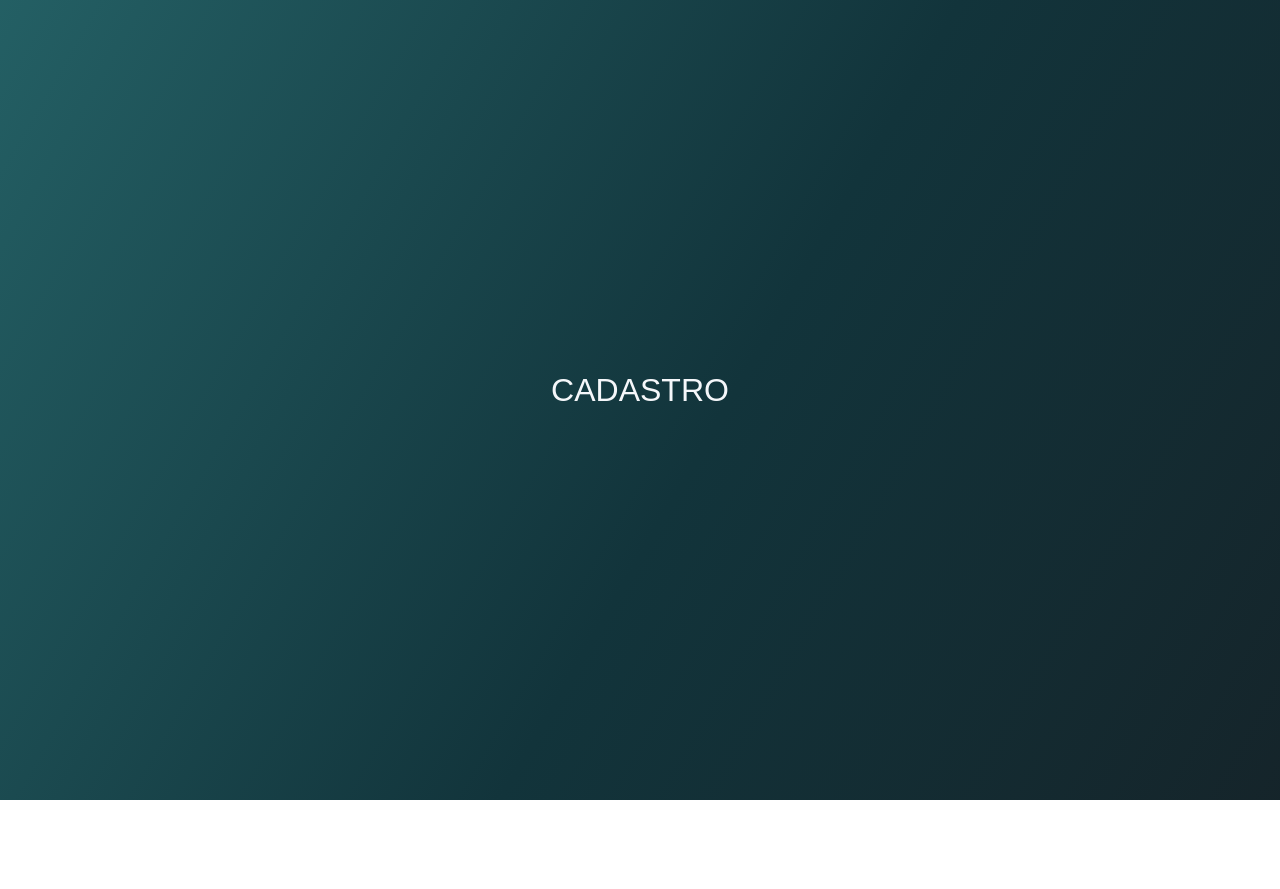
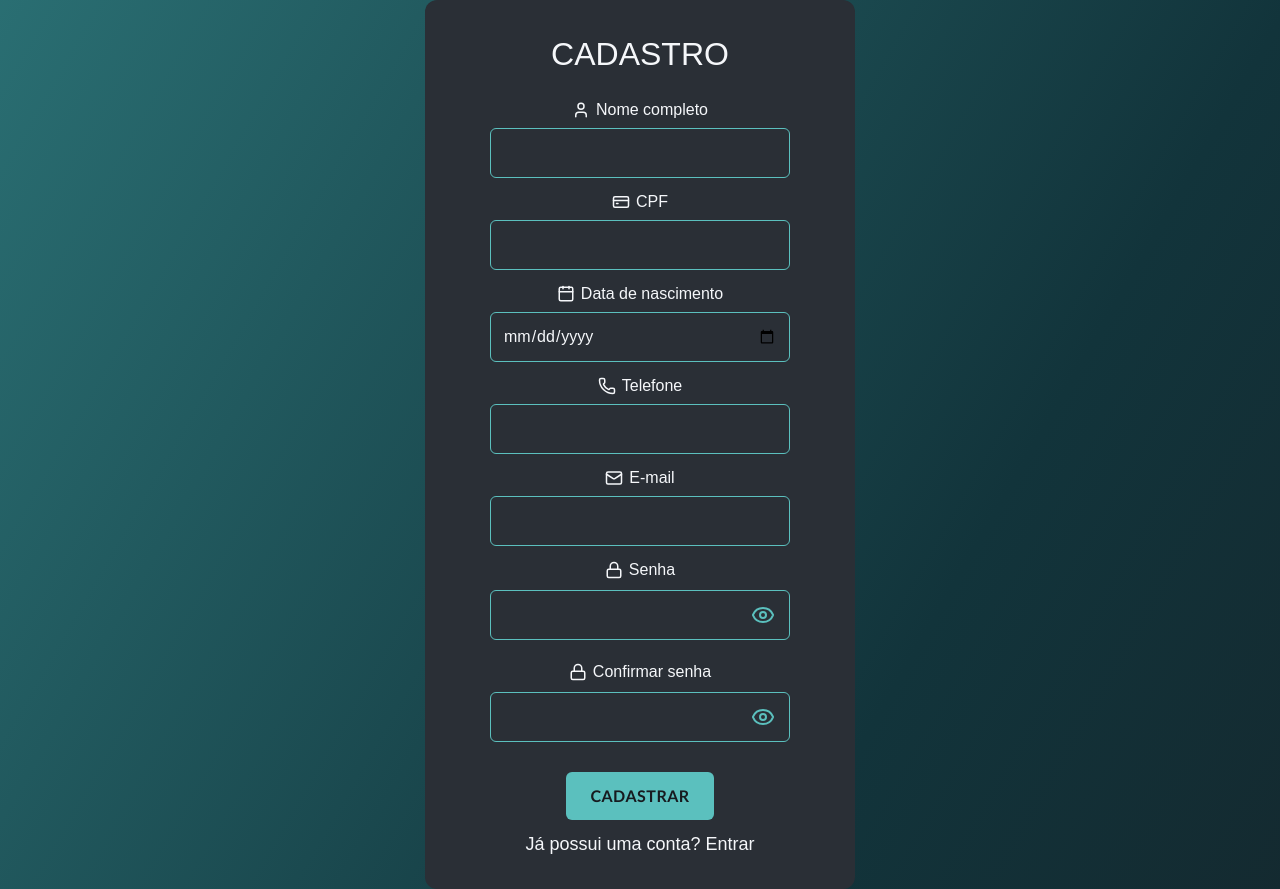
Before and after one commit to eric2009slo-dot/Projeto_Cotuca, a Next.js app in the folder frontend/: page /cadastro in a window 1280 px wide. Before the commit the page ends 800 px from the top, so only its background shows below. Built offline with nearby package versions, Linux system fonts and the light colour scheme.

Commit message:
Finalizar tela de cadastro

```diff
--- a/frontend/app/cadastro/page.js
+++ b/frontend/app/cadastro/page.js
@@ -1,8 +1,136 @@
+"use client";
+
+import { useState } from "react";
+
+import {
+  Eye,
+  EyeOff,
+  User,
+  CreditCard,
+  Calendar,
+  Phone,
+  Mail,
+  Lock
+} from "lucide-react";
+
+import Link from "next/link";
 
 export default function Cadastro() {
+  const [mostrarSenha, setMostrarSenha] = useState(false);
+  const [mostrarConfirmacao, setMostrarConfirmacao] = useState(false);
+  const [senha, setSenha] = useState("");
+  const [confirmacao, setConfirmacao] = useState("");
+
+  function cadastrar() {
+  if (senha !== confirmacao) {
+    alert("As senhas não são iguais!");
+    return;
+  }
+
+  alert("Cadastro realizado com sucesso!");
+}
+
   return (
     <main>
-      <h1>CADASTRO</h1>
+      <div className="login-card">
+        <h1>CADASTRO</h1>
+
+        <label>
+          <User size={18} />
+          Nome completo
+        </label>
+
+<input type="text" />
+
+        <label>
+          <CreditCard size={18} />
+          CPF
+        </label>
+        <input
+          type="text"
+          inputMode="numeric"
+          maxLength="11"
+          onChange={(e) => {
+            e.target.value = e.target.value.replace(/\D/g, "");
+          }}
+        />
+
+
+       <label>
+        <Calendar size={18} />
+        Data de nascimento
+      </label>
+       <input type="date" />
+
+       <label>
+        <Phone size={18} />
+        Telefone
+      </label>
+       <input
+        type="tel"
+        maxLength="11"
+        onChange={(e) => {
+          e.target.value = e.target.value.replace(/\D/g, "");
+        }}
+       />
+
+       <label>
+        <Mail size={18} />
+        E-mail
+      </label>
+       <input type="email" />
+
+
+      <label>
+        <Lock size={18} />
+        Senha
+      </label>
+
+      <div className="senha-container">
+      <input
+        type={mostrarSenha ? "text" : "password"}
+        value={senha}
+        onChange={(e) => setSenha(e.target.value)}
+      />
+
+      <button
+        type="button"
+        onClick={() => setMostrarSenha(!mostrarSenha)}
+      >
+        {mostrarSenha ? <EyeOff /> : <Eye />}
+      </button>
+      </div>
+
+        <label>
+          <Lock size={18} />
+          Confirmar senha
+        </label>
+
+        <div className="senha-container">
+        <input
+          type={mostrarConfirmacao ? "text" : "password"}
+          value={confirmacao}
+          onChange={(e) => setConfirmacao(e.target.value)}
+        />
+
+        <button
+          type="button"
+          onClick={() => setMostrarConfirmacao(!mostrarConfirmacao)}
+        >
+          {mostrarConfirmacao ? <EyeOff /> : <Eye />}
+        </button>
+        </div>
+
+        <button type="button" onClick={cadastrar}>
+          CADASTRAR
+        </button>
+
+        <p className="login-link">
+          Já possui uma conta?{" "}
+          <Link href="/login">Entrar</Link>
+        </p>
+
+       </div>
     </main>
   );
 }
--- a/frontend/app/globals.css
+++ b/frontend/app/globals.css
@@ -97,7 +97,7 @@ main button:hover {
   display: block;
   width: 300px;
   padding: 12px;
-  margin: 8px auto 20px;
+  margin: 6px auto 12px;
   background-color: #2A2F36;
   color: #F5F7FA;
   border: 1px solid #5BC0BE;
@@ -107,7 +107,7 @@ main button:hover {
 
 .login-card {
   background-color: #2A2F36;
-  padding: 40px;
+  padding: 30px 35px;
   border-radius: 12px;
   width: 430px;
   margin: auto;
@@ -136,3 +136,40 @@ main button:hover {
 .cadastro-link a:hover {
   color: #F5F7FA;
 }
+
+
+.senha-container {
+  position: relative;
+  width: 300px;
+  margin: 0 auto;
+}
+
+.senha-container input {
+  width: 100%;
+  box-sizing: border-box;
+  margin: 8px 0 20px;
+  padding-right: 45px;
+}
+
+.senha-container button {
+  position: absolute;
+  right: 10px;
+  top: 8px;
+  background: none;
+  border: none;
+  color: #5BC0BE;
+  padding: 5px;
+  margin: 0;
+}
+
+.senha-container button:hover {
+  background: none;
+  color: #F5F7FA;
+}
+
+
+.login-card > button:last-child {
+  display: block;
+  width: 300px;
+  margin: 15px auto 5px;
+}
--- a/frontend/app/layout.js
+++ b/frontend/app/layout.js
@@ -19,7 +19,7 @@ export const metadata = {
 export default function RootLayout({ children }) {
   return (
     <html
-      lang="en"
+      lang="pt-BR"
       className={`${geistSans.variable} ${geistMono.variable} h-full antialiased`}
     >
       <body className="min-h-full flex flex-col">{children}</body>
```
